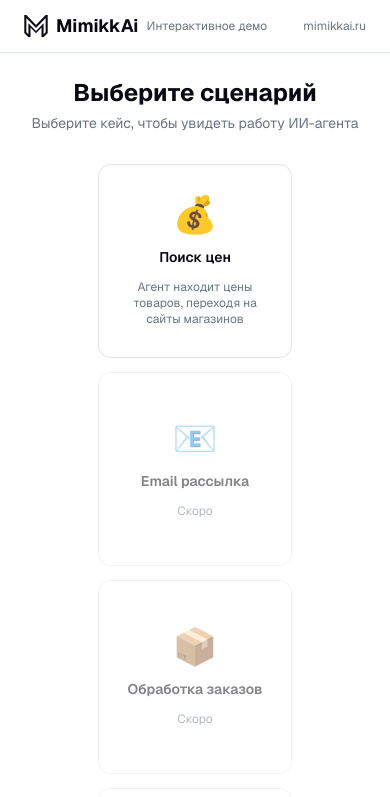
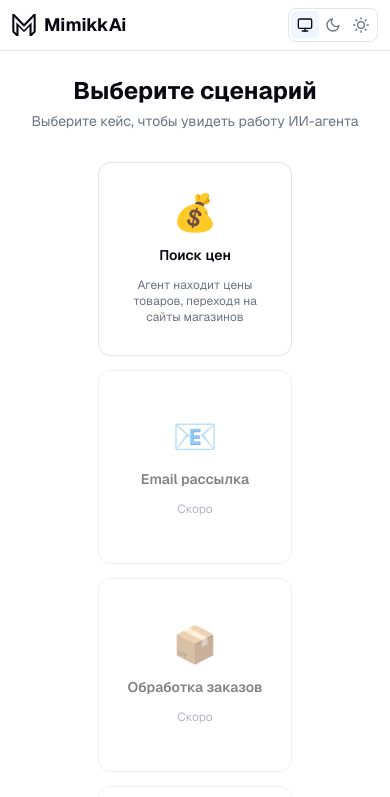
Before and after one commit to mimikkai/mimikkai-howto, a Next.js app: page / in a window 390 px wide. Shown: the top 797 px of the page. Built offline with nearby package versions, Linux system fonts and the light colour scheme.

Commit message:
fix buttos and mobile adaptive

```diff
--- a/app/page.tsx
+++ b/app/page.tsx
@@ -7,6 +7,7 @@ import { StepMimLua } from "@/components/step-mim-lua"
 import { StepDataTable } from "@/components/step-data-table"
 import { StepProcessing } from "@/components/step-processing"
 import { Card, CardContent } from "@/components/ui/card"
+import { ThemeToggle } from "@/components/theme-toggle"
 
 type Step = 1 | 2 | 3 | 4
 
@@ -129,7 +130,7 @@ function PageContent() {
   return (
     <div className="flex min-h-svh flex-col">
       <header className="border-b bg-background">
-        <div className="mx-auto flex max-w-6xl items-center justify-between px-6 py-3">
+        <div className="mx-auto flex max-w-6xl items-center justify-between px-3 py-2 sm:px-6 sm:py-3">
           <div className="flex items-center gap-2">
             <span
               className="flex cursor-pointer items-center gap-2 text-lg font-bold"
@@ -152,18 +153,11 @@ function PageContent() {
               </svg>
               MimikkAi
             </span>
-            <span className="text-xs text-muted-foreground">
+            <span className="hidden text-xs text-muted-foreground sm:inline">
               Интерактивное демо
             </span>
           </div>
-          <a
-            href="https://mimikkai.ru"
-            target="_blank"
-            rel="noopener noreferrer"
-            className="text-xs text-muted-foreground underline-offset-2 hover:underline"
-          >
-            mimikkai.ru
-          </a>
+          <ThemeToggle />
         </div>
       </header>
 
@@ -255,7 +249,19 @@ function PageContent() {
             {step === 4 && <StepProcessing onBack={() => goToStep(3)} />}
           </>
         )}
-      </main>
-    </div>
+       </main>
+        <footer className="border-t bg-background">
+          <div className="mx-auto flex max-w-6xl items-center justify-center px-3 py-2 sm:px-6 sm:py-3">
+            <a
+              href="https://mimikkai.ru"
+              target="_blank"
+              rel="noopener noreferrer"
+              className="text-xs text-muted-foreground underline-offset-2 hover:underline"
+            >
+              mimikkai.ru
+            </a>
+          </div>
+        </footer>
+      </div>
   )
 }
--- a/components/theme-provider.tsx
+++ b/components/theme-provider.tsx
@@ -1,7 +1,7 @@
 "use client"
 
 import * as React from "react"
-import { ThemeProvider as NextThemesProvider, useTheme } from "next-themes"
+import { ThemeProvider as NextThemesProvider } from "next-themes"
 
 function ThemeProvider({
   children,
@@ -15,57 +15,9 @@ function ThemeProvider({
       disableTransitionOnChange
       {...props}
     >
-      <ThemeHotkey />
       {children}
     </NextThemesProvider>
   )
 }
 
-function isTypingTarget(target: EventTarget | null) {
-  if (!(target instanceof HTMLElement)) {
-    return false
-  }
-
-  return (
-    target.isContentEditable ||
-    target.tagName === "INPUT" ||
-    target.tagName === "TEXTAREA" ||
-    target.tagName === "SELECT"
-  )
-}
-
-function ThemeHotkey() {
-  const { resolvedTheme, setTheme } = useTheme()
-
-  React.useEffect(() => {
-    function onKeyDown(event: KeyboardEvent) {
-      if (event.defaultPrevented || event.repeat) {
-        return
-      }
-
-      if (event.metaKey || event.ctrlKey || event.altKey) {
-        return
-      }
-
-      if (event.key.toLowerCase() !== "d") {
-        return
-      }
-
-      if (isTypingTarget(event.target)) {
-        return
-      }
-
-      setTheme(resolvedTheme === "dark" ? "light" : "dark")
-    }
-
-    window.addEventListener("keydown", onKeyDown)
-
-    return () => {
-      window.removeEventListener("keydown", onKeyDown)
-    }
-  }, [resolvedTheme, setTheme])
-
-  return null
-}
-
 export { ThemeProvider }
--- /dev/null
+++ b/components/theme-toggle.tsx
@@ -0,0 +1,122 @@
+"use client"
+
+import * as React from "react"
+import { useTheme } from "next-themes"
+import { cn } from "@/lib/utils"
+
+const themes = [
+  {
+    value: "system" as const,
+    label: "Системная",
+    icon: (
+      <svg
+        width="16"
+        height="16"
+        viewBox="0 0 24 24"
+        fill="none"
+        stroke="currentColor"
+        strokeWidth="2"
+        strokeLinecap="round"
+        strokeLinejoin="round"
+      >
+        <rect x="2" y="3" width="20" height="14" rx="2" />
+        <line x1="8" y1="21" x2="16" y2="21" />
+        <line x1="12" y1="17" x2="12" y2="21" />
+      </svg>
+    ),
+  },
+  {
+    value: "dark" as const,
+    label: "Тёмная",
+    icon: (
+      <svg
+        width="16"
+        height="16"
+        viewBox="0 0 24 24"
+        fill="none"
+        stroke="currentColor"
+        strokeWidth="2"
+        strokeLinecap="round"
+        strokeLinejoin="round"
+      >
+        <path d="M21 12.79A9 9 0 1 1 11.21 3 7 7 0 0 0 21 12.79z" />
+      </svg>
+    ),
+  },
+  {
+    value: "light" as const,
+    label: "Светлая",
+    icon: (
+      <svg
+        width="16"
+        height="16"
+        viewBox="0 0 24 24"
+        fill="none"
+        stroke="currentColor"
+        strokeWidth="2"
+        strokeLinecap="round"
+        strokeLinejoin="round"
+      >
+        <circle cx="12" cy="12" r="5" />
+        <line x1="12" y1="1" x2="12" y2="3" />
+        <line x1="12" y1="21" x2="12" y2="23" />
+        <line x1="4.22" y1="4.22" x2="5.64" y2="5.64" />
+        <line x1="18.36" y1="18.36" x2="19.78" y2="19.78" />
+        <line x1="1" y1="12" x2="3" y2="12" />
+        <line x1="21" y1="12" x2="23" y2="12" />
+        <line x1="4.22" y1="19.78" x2="5.64" y2="18.36" />
+        <line x1="18.36" y1="5.64" x2="19.78" y2="4.22" />
+      </svg>
+    ),
+  },
+]
+
+const emptySubscribe = () => () => {}
+
+function useMounted() {
+  return React.useSyncExternalStore(
+    emptySubscribe,
+    () => true,
+    () => false
+  )
+}
+
+function ThemeToggle() {
+  const { theme, setTheme } = useTheme()
+  const mounted = useMounted()
+
+  if (!mounted) {
+    return (
+      <div className="flex items-center rounded-lg border border-border bg-background p-0.5">
+        {themes.map((t) => (
+          <div
+            key={t.value}
+            className="flex h-7 w-7 items-center justify-center rounded-md text-muted-foreground sm:h-6 sm:w-6"
+          >
+            {t.icon}
+          </div>
+        ))}
+      </div>
+    )
+  }
+
+  return (
+    <div className="flex items-center rounded-lg border border-border bg-background p-0.5">
+      {themes.map((t) => (
+        <button
+          key={t.value}
+          onClick={() => setTheme(t.value)}
+          title={t.label}
+          className={cn(
+            "flex h-7 w-7 items-center justify-center rounded-md text-muted-foreground transition-colors hover:text-foreground sm:h-6 sm:w-6",
+            theme === t.value && "bg-muted text-foreground"
+          )}
+        >
+          {t.icon}
+        </button>
+      ))}
+    </div>
+  )
+}
+
+export { ThemeToggle }
```
Also changed, not shown: .ai-factory/PLAN.md.
